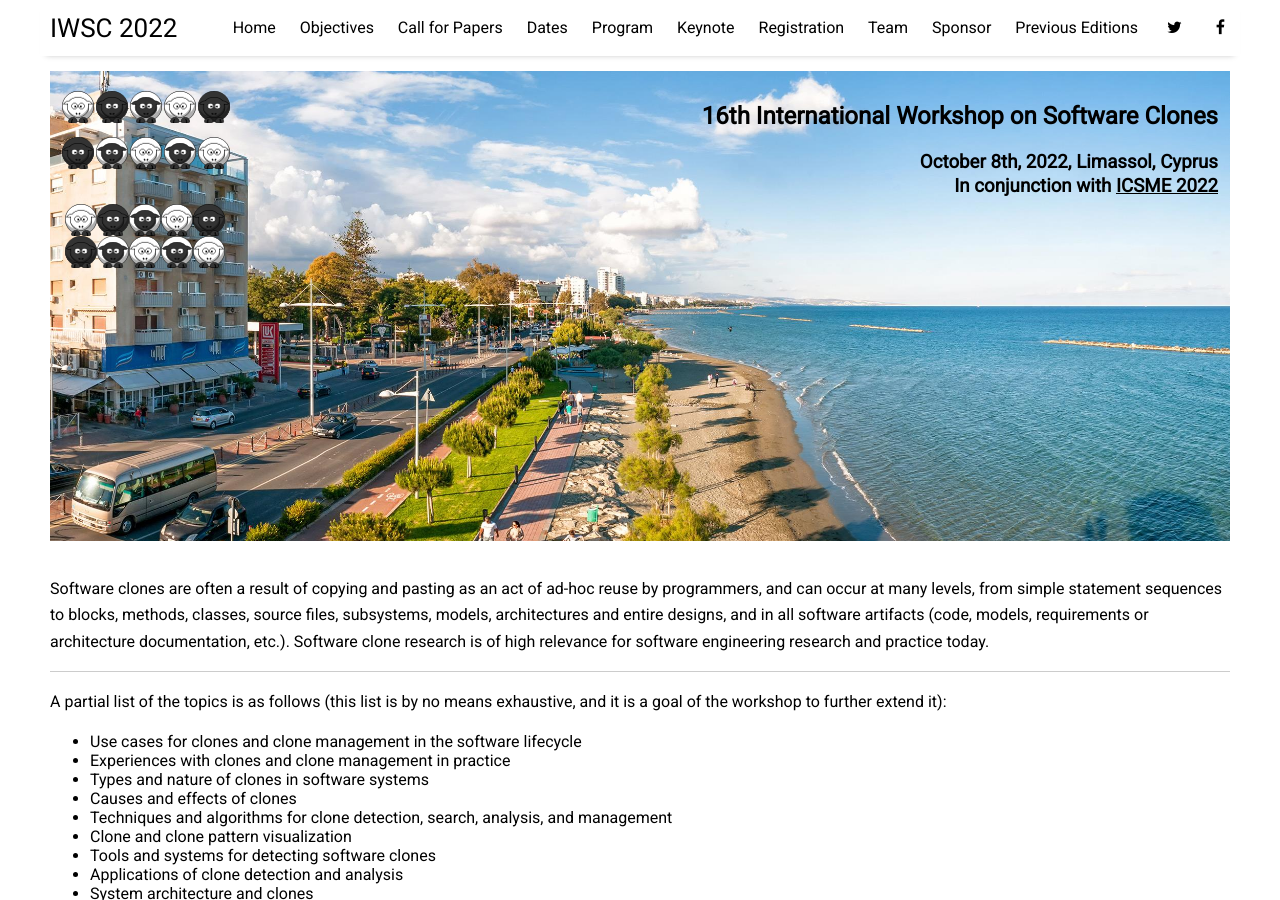
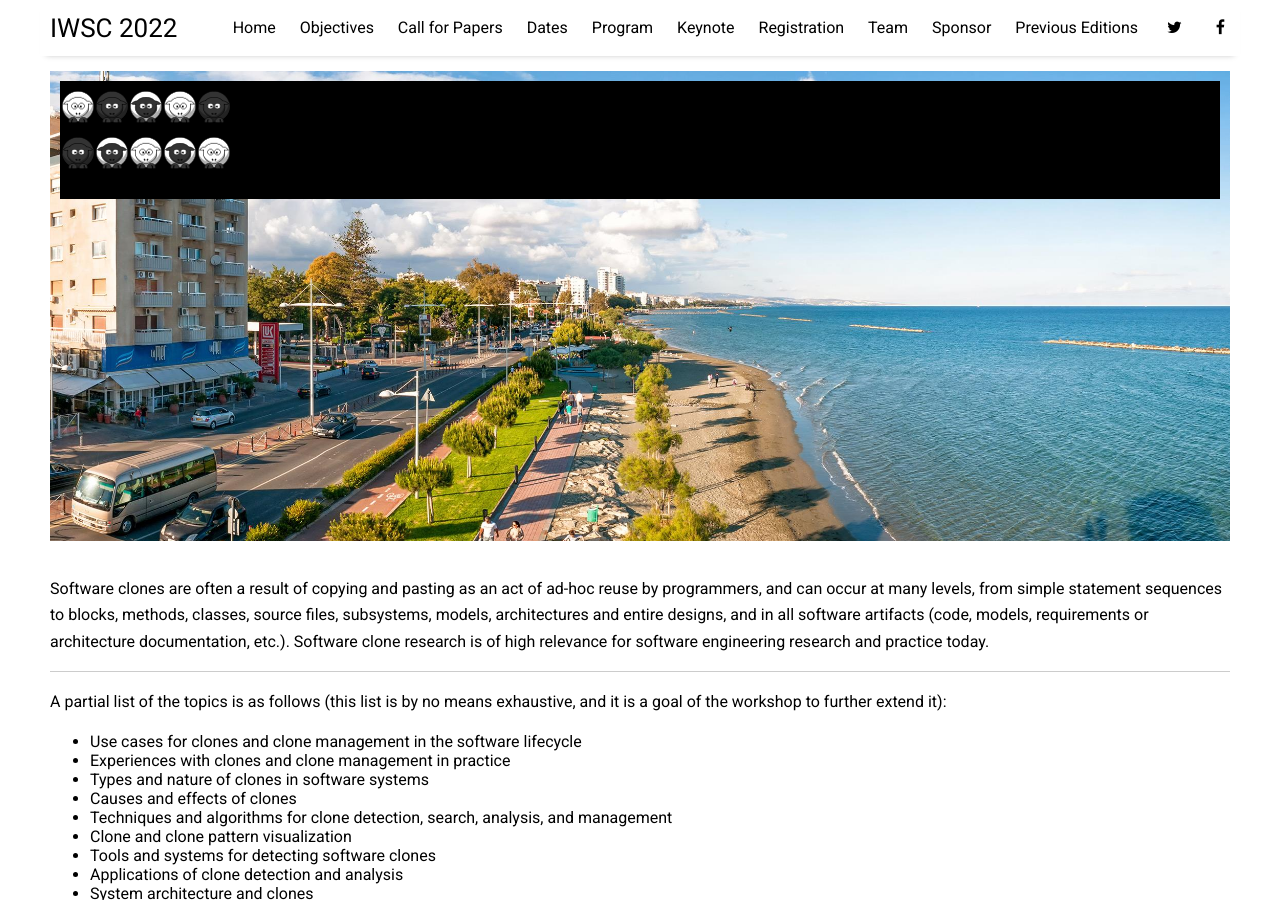
Before and after one commit to iwsc2023/iwsc2023.github.io, a Jekyll site: the page built from index.html, in a window 1280 px wide and 900 px high. Built offline with Jekyll 4.4.1, drawn with Linux system fonts in a browser that asks for light colours; nearby versions of some CDN libraries; the list of posts is cut into pages by our own code; comment, search, counter and statistics services are not loaded.

Commit message:
remove unnecessary words

```diff
--- a/_layouts/home.html
+++ b/_layouts/home.html
@@ -6,7 +6,7 @@
 <!---<div class="featured-posts" style="background-image:url({{ site.github.url }}/assets/img/Pagoda_on_Lake_\(2514\).jpg ">--->
 <div class="featured-posts" style="background-image:url({{ site.github.url }}/assets/img/limassol-cyprus3.jpg ">
   <div class="sheep_herd">
-    <table cellpadding="0" width="100%">
+    <table cellpadding="0" width="100%" bgcolor="black">
         <tr>
           <td><span class="sheep sheep_white" /></td>
           <td><span class="sheep sheep_black" /></td>
@@ -41,7 +41,7 @@
     </div> -->
   </div>
 
-  <div id="sheep">
+  <!-- <div id="sheep">
       <span class="sheep sheep_white"></span>
       <span class="sheep sheep_black"></span>
       <span class="sheep sheep_black_white"></span>
@@ -52,7 +52,7 @@
       <span class="sheep sheep_white"></span>
       <span class="sheep sheep_black_white"></span>
       <span class="sheep sheep_white"></span>
-    </div>
+    </div> -->
 
   <!---
   <div>
```
